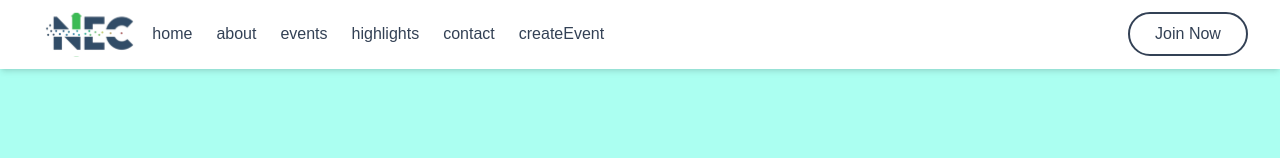
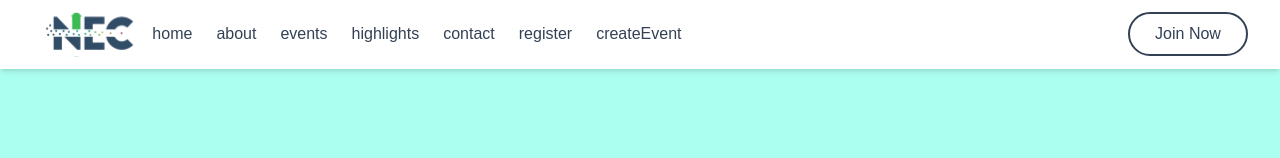
Before and after one commit to AdeelTahir-SE/NEC, a Next.js app: page / in a window 1280 px wide. Shown: the top 158 px of the page. Built offline with nearby package versions, Linux system fonts and the light colour scheme; no server answers.

Commit message:
--fixed mobile responsive problem--

```diff
--- a/components/header.js
+++ b/components/header.js
@@ -13,8 +13,8 @@ export default function Header() {
   // Define navigation items based on admin status
   const isAdmin = user?.email === process.env.NEXT_PUBLIC_ADMIN_MAIL;
   const navItems = isAdmin
-    ? ["home", "about", "events", "highlights", "contact", "createEvent"]
-    : ["home", "about", "events", "highlights", "contact"];
+    ? ["home", "about", "events", "highlights", "contact","register", "createEvent"]
+    : ["home", "about", "events", "highlights", "contact","register"];
 
   return (
     <header className="flex justify-between items-center px-4 md:px-8 py-3 m-0 bg-white text-slate-700 shadow-md relative z-50">
```
